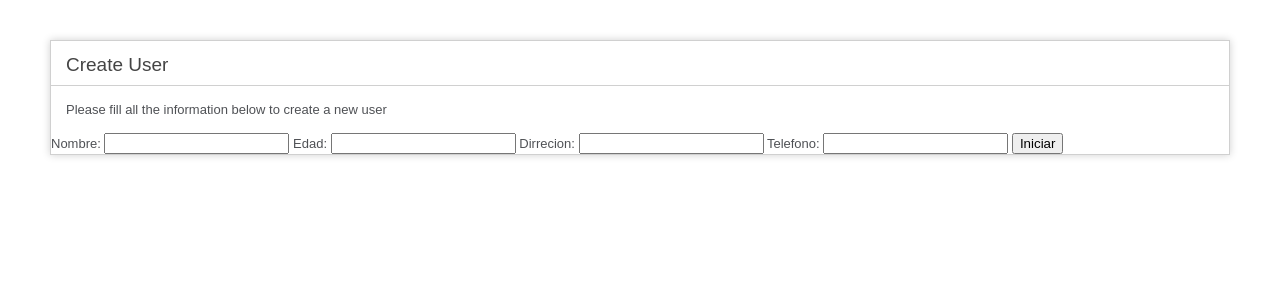
After one commit to jonathan12345s/ProyectoWEB1, a CodeIgniter app: page /database/user/crearCliente in a window 1280 px wide. The commit adds this page. Shown: the top 300 px of the page. Run offline with CodeIgniter, Linux system fonts and the light colour scheme.

Commit message:
se inserta y elimina Empleados

```diff
--- a/application/config/routes.php
+++ b/application/config/routes.php
@@ -53,6 +53,11 @@ defined('BASEPATH') OR exit('No direct script access allowed');
 
 $route['default_controller'] = 'user/login';
 $route['usuario'] = 'user/index';
+
+
+
+
+
 $route['autenticar'] = 'user/autenticar';
 $route['404_override'] = '';
 $route['translate_uri_dashes'] = FALSE;
--- a/application/controllers/User.php
+++ b/application/controllers/User.php
@@ -11,6 +11,54 @@ class User extends CI_Controller {
 
 	}
 
+
+
+
+
+
+
+
+
+public function crearCliente()
+	{
+		$this->load->view('Cliente/RegistrarCliente.php');
+	}
+
+		public function saveCliente() {
+		// objener valores
+    $nombre = $this->input->post('Nombre');
+		$Edad = $this->input->post('Edad');
+		$Dirrecion = $this->input->post('Dirrecion');
+				$Telefono = $this->input->post('Telefono');
+
+
+    $Cliente = array(
+        'Nombre' => $nombre,
+        'Edad' => $Edad,
+        'Dirrecion' => $Dirrecion,
+ 			'Telefono' => $Telefono
+
+      );
+
+
+     $r = $this->User_model->savecliente($Cliente);
+
+	if($r) {
+      $this->session->set_flashdata('message','User saved');
+			redirect('User/ADMIN');
+		} else {
+      $this->session->set_flashdata('message','There was an error saving the user');
+			redirect('Cliente/RegistrarCliente');
+		}
+
+
+
+
+
+
+
+
+}
 
 
 
@@ -42,9 +90,45 @@ class User extends CI_Controller {
 	{
 		$this->load->view('user/EliminarEmpleados.php');
 	}
+	public function eliminarclientemostar()
+	{
+		$this->load->view('Cliente/EliminarCliente.php');
+	}
 
 
 
+
+
+
+
+public function eliminarCliente(){
+
+$nombre = $this->input->post('Nombre');
+	// consultar BD<
+	$r = $this->User_model->eliminarCliente($nombre);
+
+	if(sizeof($r) > 0) {
+
+
+			echo "Datos Eliminados";
+
+				  				  	$this->load->view('user/Admin.php');
+
+				  				  }
+				  				  else{
+
+
+
+			      echo "intente Nuevamente";
+				  				  	$this->load->view('Cliente/EliminarCliente.php');
+
+				  				  }
+
+
+
+
+
+		}
 
 public function eliminar(){
 
--- a/application/models/User_model.php
+++ b/application/models/User_model.php
@@ -20,6 +20,13 @@ class User_model extends CI_Model {
 
   }
 
+  function savecliente($Cliente)
+  {
+    $r = $this->db->insert('Cliente ', $Cliente);
+    return $r;
+  }
+
+
 
 
  function eliminar($nombre) {
@@ -33,6 +40,19 @@ $this->db->where('nombre',$nombre);
 
 
   }
+
+ function eliminarCliente($Cliente) {
+
+
+
+$this->db->where('nombre',$Cliente);
+    return $this->db->delete('Cliente');
+
+
+
+
+  }
+
 
 
 
--- /dev/null
+++ b/application/views/Cliente/RegistrarCliente.php
@@ -0,0 +1,97 @@
+<?php
+defined('BASEPATH') OR exit('No direct script access allowed');
+?><!DOCTYPE html>
+<html lang="en">
+<head>
+	<meta charset="utf-8">
+	<title>Welcome to RidesCR</title>
+	<style type="text/css">
+
+	::selection { background-color: #E13300; color: white; }
+	::-moz-selection { background-color: #E13300; color: white; }
+
+	body {
+		background-color: #fff;
+		margin: 40px;
+		font: 13px/20px normal Helvetica, Arial, sans-serif;
+		color: #4F5155;
+	}
+
+	a {
+		color: #003399;
+		background-color: transparent;
+		font-weight: normal;
+	}
+
+	h1 {
+		color: #444;
+		background-color: transparent;
+		border-bottom: 1px solid #D0D0D0;
+		font-size: 19px;
+		font-weight: normal;
+		margin: 0 0 14px 0;
+		padding: 14px 15px 10px 15px;
+	}
+
+	code {
+		font-family: Consolas, Monaco, Courier New, Courier, monospace;
+		font-size: 12px;
+		background-color: #f9f9f9;
+		border: 1px solid #D0D0D0;
+		color: #002166;
+		display: block;
+		margin: 14px 0 14px 0;
+		padding: 12px 10px 12px 10px;
+	}
+
+	#body {
+		margin: 0 15px 0 15px;
+	}
+
+	p.footer {
+		text-align: right;
+		font-size: 11px;
+		border-top: 1px solid #D0D0D0;
+		line-height: 32px;
+		padding: 0 10px 0 10px;
+		margin: 20px 0 0 0;
+	}
+
+	#container {
+		margin: 10px;
+		border: 1px solid #D0D0D0;
+		box-shadow: 0 0 8px #D0D0D0;
+	}
+	</style>
+</head>
+<body>
+
+<div id="container">
+	<h1>Create User</h1>
+	<div id="body">
+		<p>Please fill all the information below to create a new user</p>
+
+    </div>
+    <form class=""   action="<?php echo site_url('User/saveCliente'); ?>"  method="post">
+
+
+      Nombre: <input type="text" name="Nombre" value="">
+
+      Edad: <input type="text" name="Edad" value="">
+
+
+     Dirrecion: <input type="text" name="Dirrecion" value="">
+
+
+     Telefono: <input type="text" name="Telefono" value="">
+
+
+
+
+    <button type="submit" class="button button-block"/>Iniciar</button>
+    </form>
+	</div>
+</div>
+
+</body>
+</html>
--- a/application/views/user/Admin.php
+++ b/application/views/user/Admin.php
@@ -39,9 +39,9 @@
 
 
 
-<a href="<?php echo site_url('user/crearEmpleado') ?>">Crear clientes</a>
-<a href="<?php echo site_url('user/crearEmpleado') ?>">Modificar Clientes</a>
-<a href="<?php echo site_url('user/crearEmpleado') ?>">Eliminar Clientes</a>
+<a href="<?php echo site_url('user/crearCliente') ?>">Crear clientes</a>
+<a href="<?php echo site_url('user/eliminarclientemostar') ?>">Modificar Clientes</a>
+<a href="<?php echo site_url('user/eliminarclientemostar') ?>">Eliminar Clientes</a>
 
 
 
```
Also changed, not shown: application/controllers/Cliente.php (added, +50 -0 lines), application/views/Cliente/EliminarCliente.php (added, +92 -0 lines), application/models/Cliente_model.php (added).
